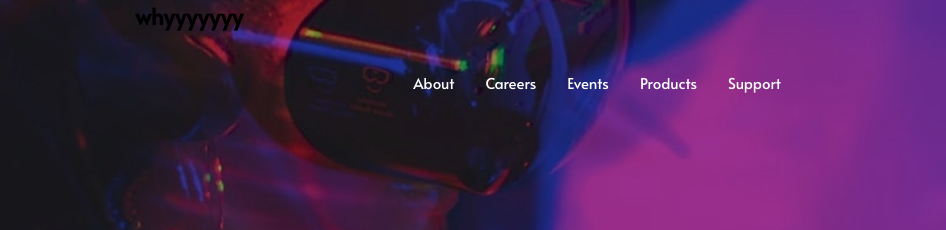
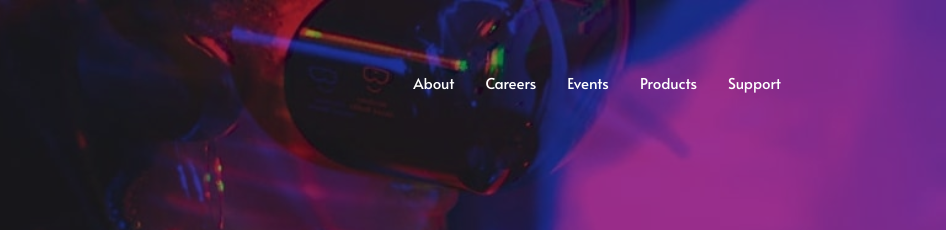
Before and after one commit to minak777/loopstudio, a plain HTML site: page index.html in a window 1280 px wide. Shown: the top 230 px of the page, 334-1280 px from the left. Drawn offline with Linux system fonts and the light colour scheme; files whose address does not match are found by name.

Commit message:
Update index.html

```diff
--- a/index.html
+++ b/index.html
@@ -20,7 +20,6 @@
           <span class="bar"></span>
 
         </a>
-        <h1>whyyyyyyy</h1>
         <ul id="navlink">
           <li><a href="#about">About</a></li>
           <li><a href="#Careers">Careers</a></li>
```
